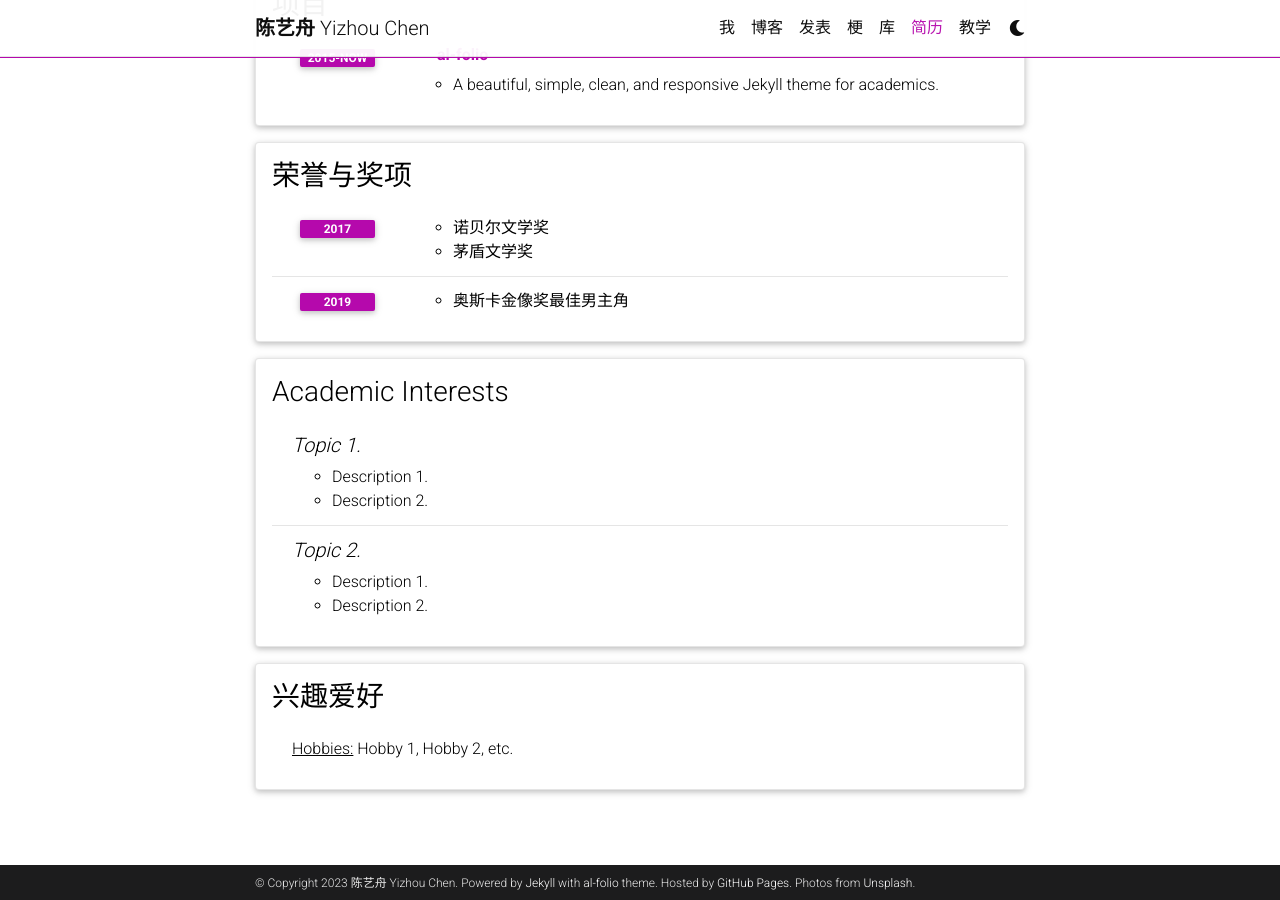
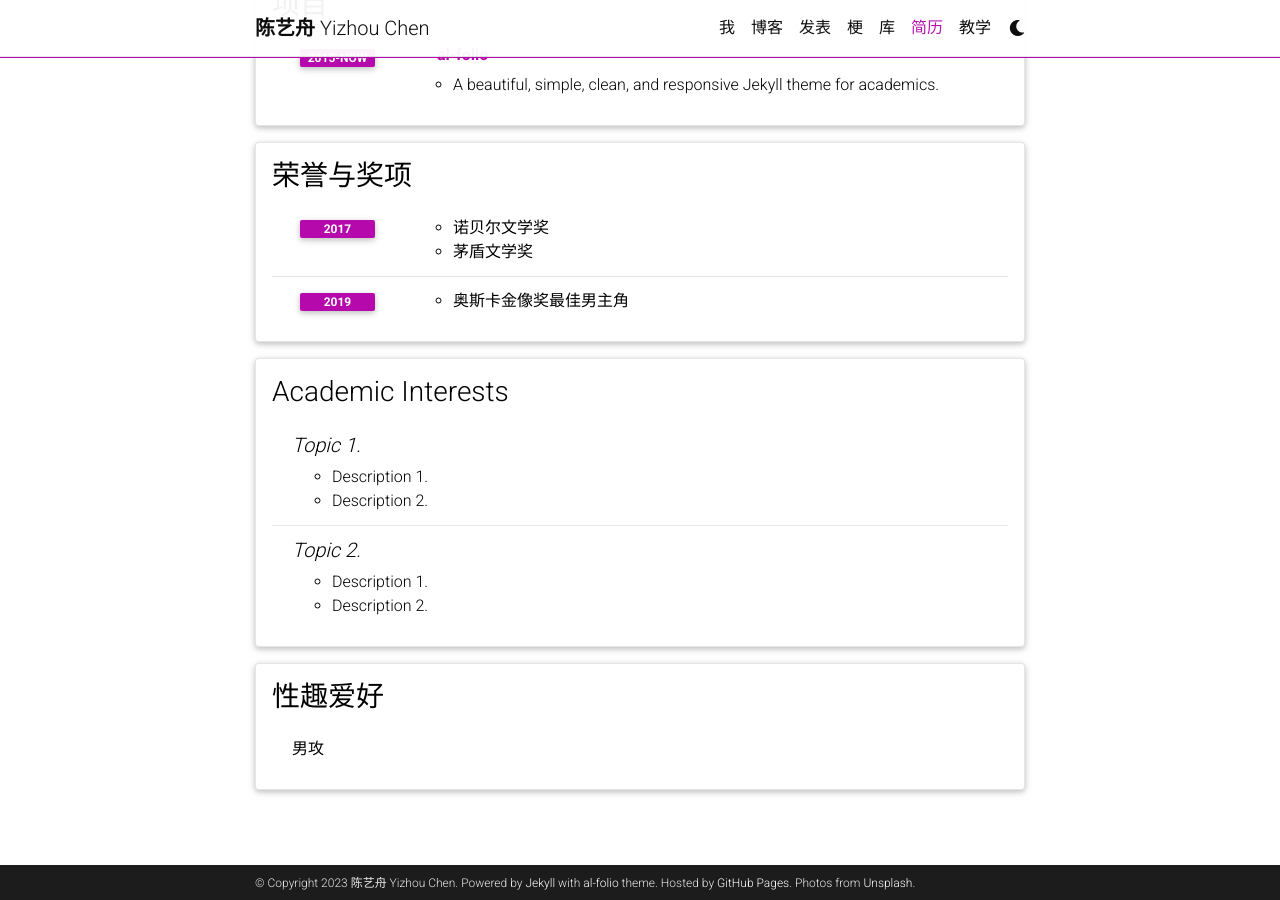
Before and after one commit to famax7/famax7.github.io, a Jekyll site: the page built from _pages/cv.md, in a window 1280 px wide and 900 px high, scrolled down 1243 px. Built offline with Jekyll 4.4.1, drawn with Linux system fonts in a browser that asks for light colours; comment, search, counter and statistics services are not loaded; a style sheet for code colours, icons or effects is not loaded.

Commit message:
Update cv.yml

```diff
--- a/_data/cv.yml
+++ b/_data/cv.yml
@@ -80,7 +80,7 @@
         - Description 1.
         - Description 2.
 
-- title: 兴趣爱好
+- title: 性趣爱好
   type: list
   contents:
-    - <u>Hobbies:</u> Hobby 1, Hobby 2, etc.
+    - 男攻
```
